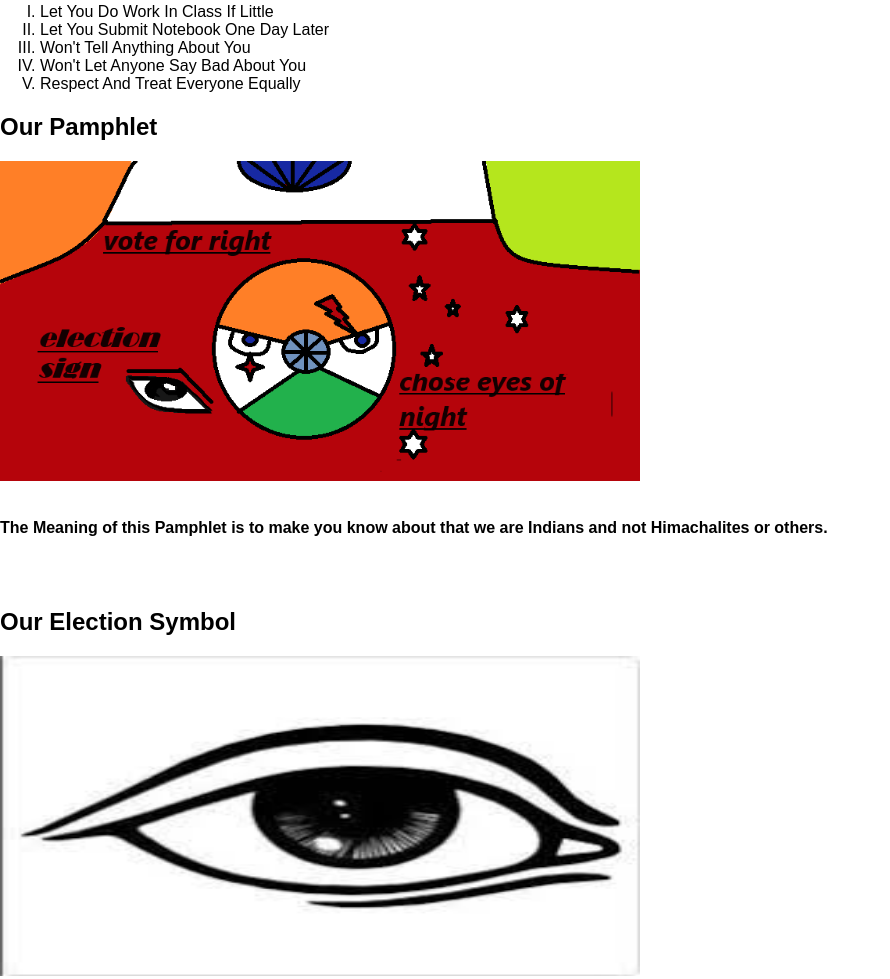
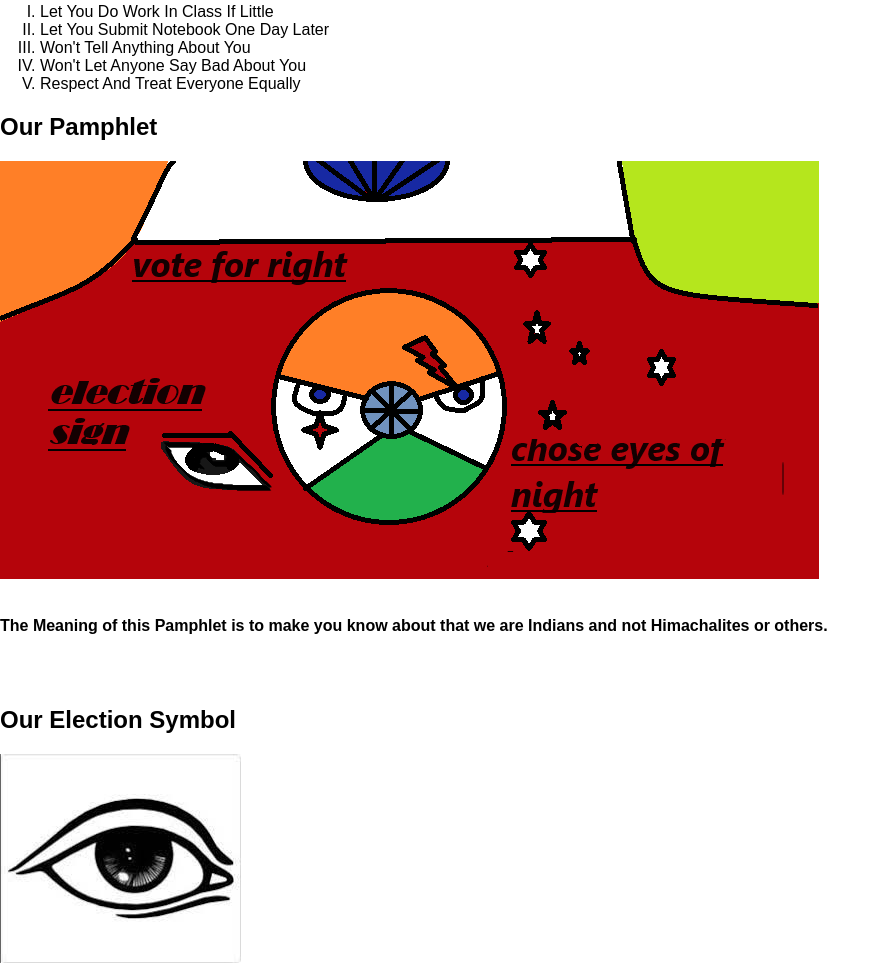
Before and after one commit to AngelicDevil69/ClassSocialElectionMain, a plain HTML site: page index.html in a window 1280 px wide. Shown: the part 195-1174 px from the top of the page, without its empty margins (0-890 px from the left). Drawn offline with Linux system fonts and the light colour scheme.

Commit message:
index.html

```diff
--- a/index.html
+++ b/index.html
@@ -111,12 +111,12 @@
     <li>Respect And Treat Everyone Equally</li>
   </ol>
   <h2>Our Pamphlet</h2>
-  <img src="https://raw.githubusercontent.com/AngelicDevil69/ClassSocialElectionMain/main/pamplet.png" height="320" width="640">
+  <img src="https://raw.githubusercontent.com/AngelicDevil69/ClassSocialElectionMain/main/pamplet.png">
   <br><br>
   <strong><p>The Meaning of this Pamphlet is to make you know about that we are Indians and not Himachalites or others.</p></strong>
   <br><br>
   <h2>Our Election Symbol</h2>
-  <img src="https://raw.githubusercontent.com/AngelicDevil69/ClassSocialElectionMain/main/download%20(1).jpeg" alt="Our Election Symbol" height="320" width="640">
+  <img src="https://raw.githubusercontent.com/AngelicDevil69/ClassSocialElectionMain/main/download%20(1).jpeg" alt="Our Election Symbol">
   <br><br>
   <strong><p>The Meaning of this Symbol or Eyes is that we have an eye on everyone, and everyone is equal in our eyes.</p></strong>
 
```
